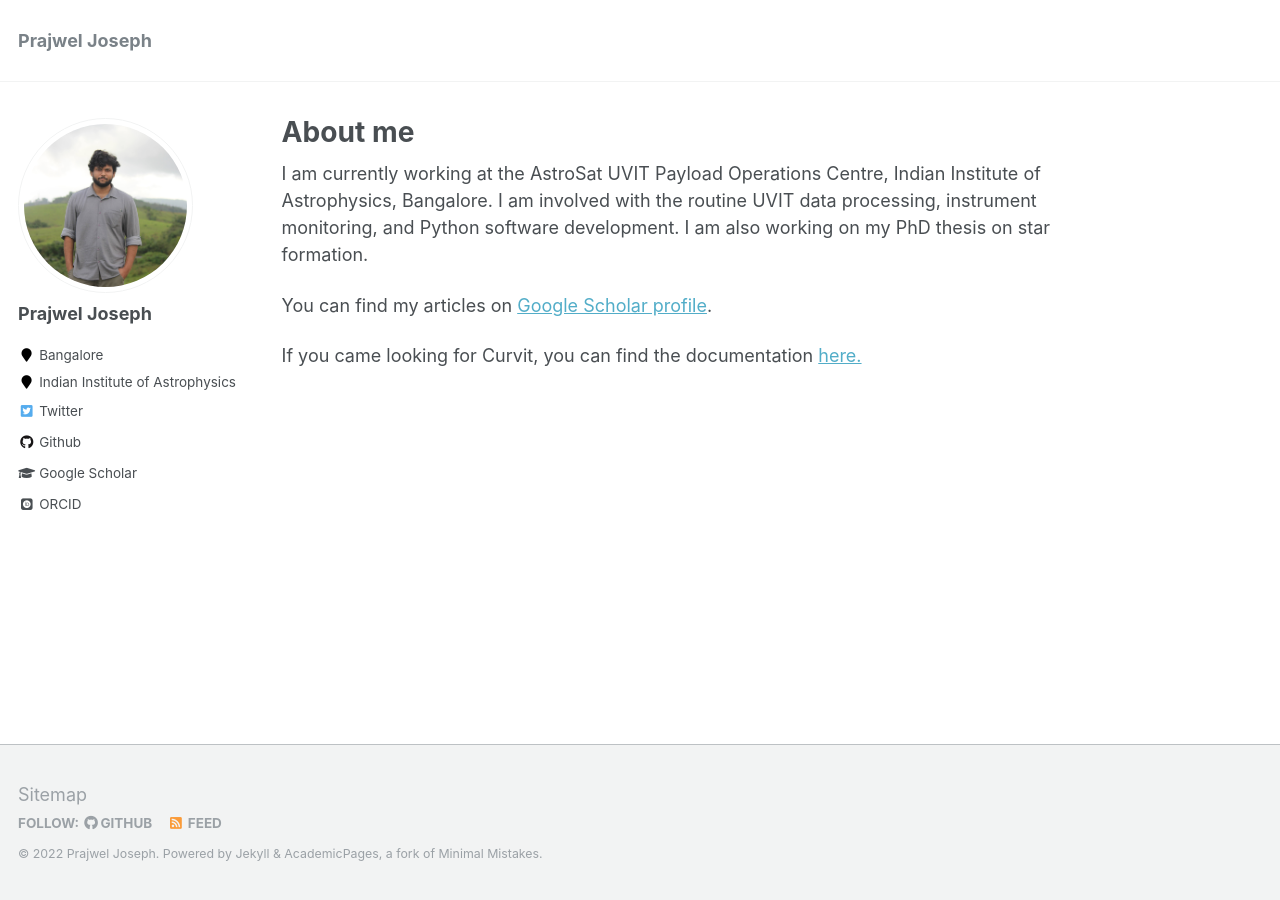
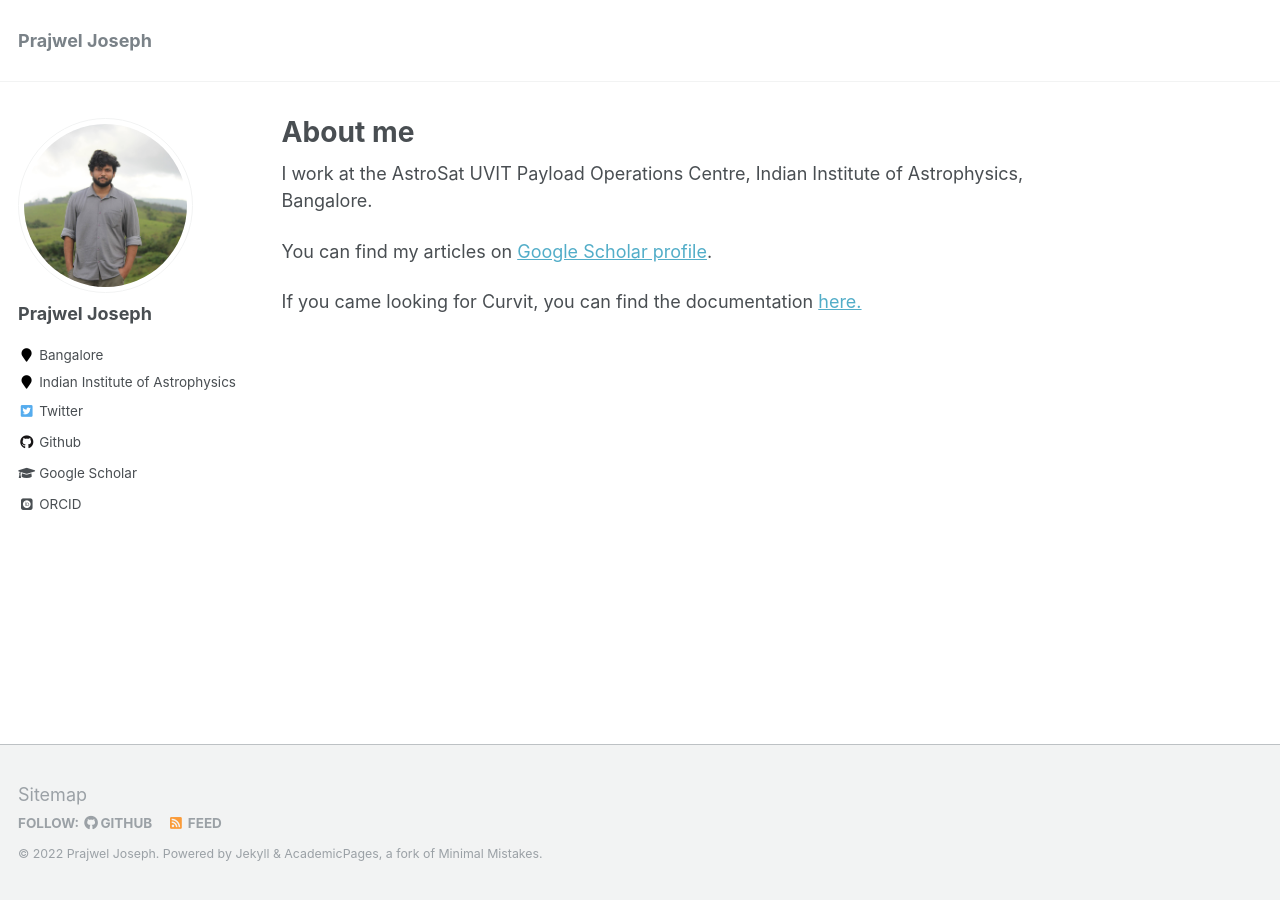
Before and after one commit to prajwel/prajwel.github.io, a Jekyll site: the page built from _pages/about.md, in a window 1280 px wide. Built offline with Jekyll 4.4.1, drawn with Linux system fonts in a browser that asks for light colours; some web fonts are replaced.

Commit message:
Update about.md

```diff
--- a/_pages/about.md
+++ b/_pages/about.md
@@ -8,8 +8,7 @@ redirect_from:
   - /about.html
 ---
 
-<!-- I am currently working at the AstroSat UVIT Payload Operations Centre, Indian Institute of Astrophysics, Bangalore.   -->
-I am currently working at the AstroSat UVIT Payload Operations Centre, Indian Institute of Astrophysics, Bangalore. I am involved with the routine UVIT data processing, instrument monitoring, and Python software development. I am also working on my PhD thesis on star formation.
+I work at the AstroSat UVIT Payload Operations Centre, Indian Institute of Astrophysics, Bangalore.
 
 You can find my articles on <a href="https://scholar.google.co.in/citations?user=zSnUDggAAAAJ&hl=en">Google Scholar profile</a>.
 
```
